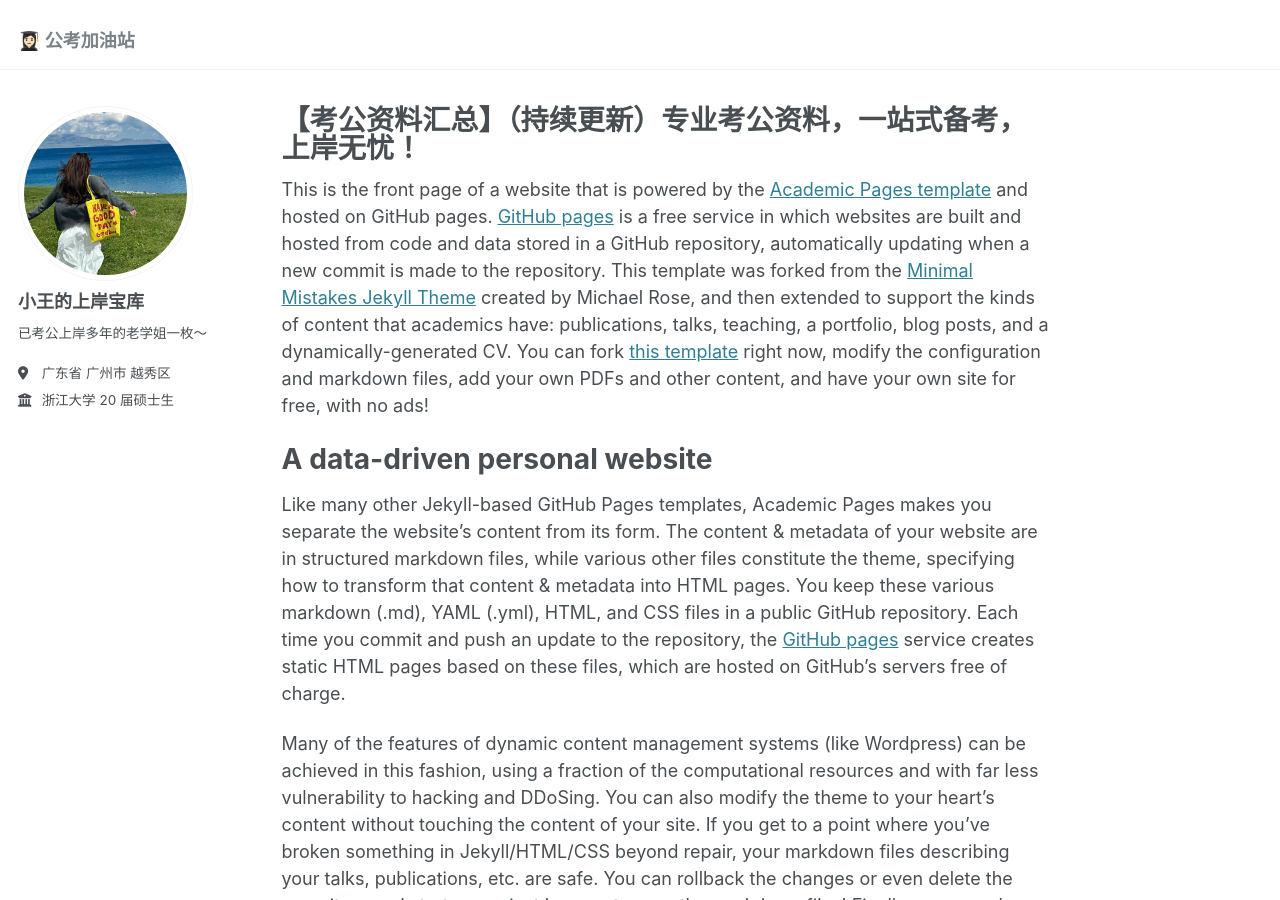
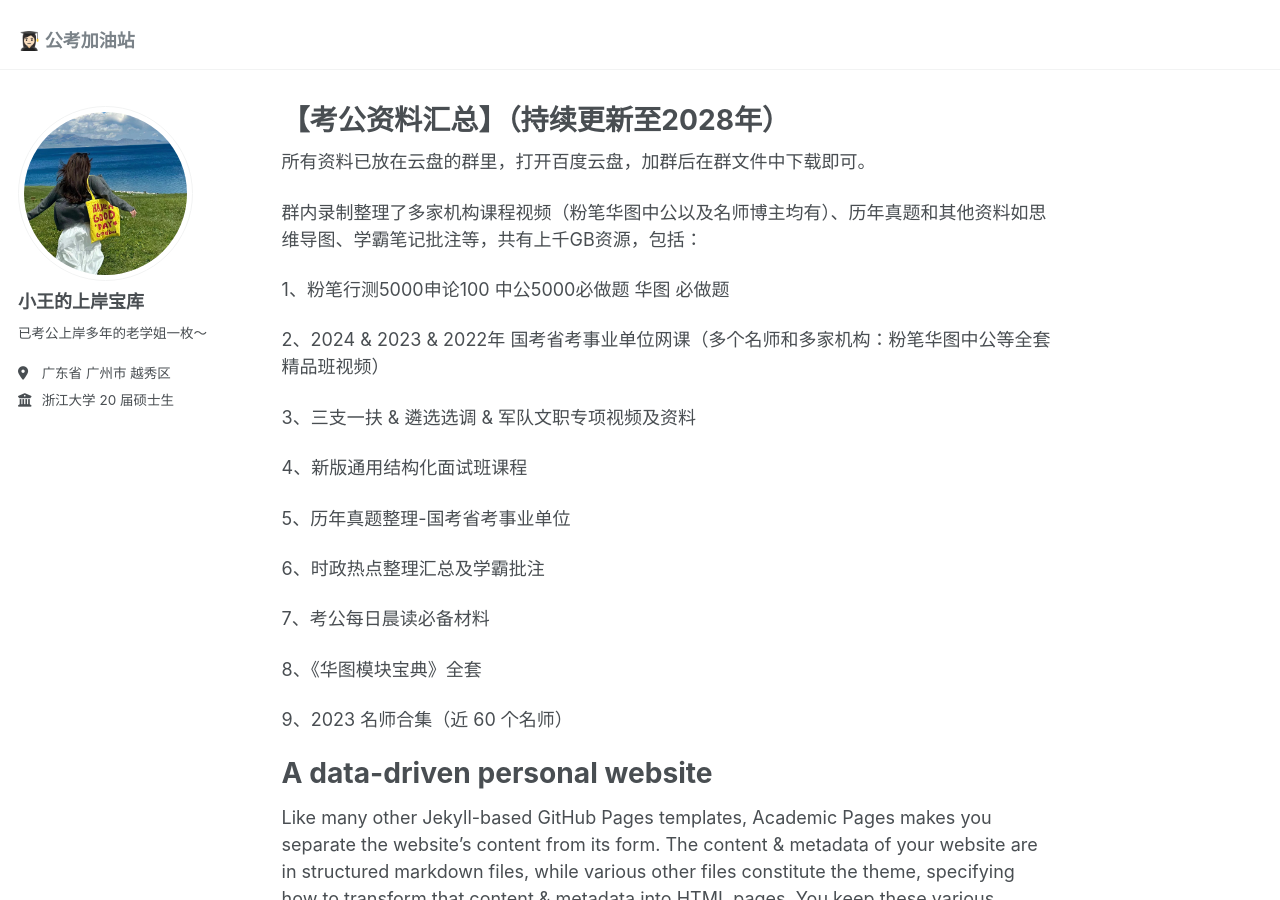
Before and after one commit to KnowledgeStoreVIP/GkStoreVIP.github.io, a Jekyll site: the page built from _pages/about.md, in a window 1280 px wide and 900 px high. Built offline with Jekyll 4.4.1, drawn with Linux system fonts in a browser that asks for light colours.

Commit message:
Update about.md

```diff
--- a/_pages/about.md
+++ b/_pages/about.md
@@ -1,13 +1,33 @@
 ---
 permalink: /
-title: "【考公资料汇总】（持续更新）专业考公资料，一站式备考，上岸无忧！"
+title: "【考公资料汇总】（持续更新至2028年）"
 author_profile: true
 redirect_from:
   - /about/
   - /about.html
 ---
 
-This is the front page of a website that is powered by the [Academic Pages template](https://github.com/academicpages/academicpages.github.io) and hosted on GitHub pages. [GitHub pages](https://pages.github.com) is a free service in which websites are built and hosted from code and data stored in a GitHub repository, automatically updating when a new commit is made to the repository. This template was forked from the [Minimal Mistakes Jekyll Theme](https://mmistakes.github.io/minimal-mistakes/) created by Michael Rose, and then extended to support the kinds of content that academics have: publications, talks, teaching, a portfolio, blog posts, and a dynamically-generated CV. You can fork [this template](https://github.com/academicpages/academicpages.github.io) right now, modify the configuration and markdown files, add your own PDFs and other content, and have your own site for free, with no ads!
+所有资料已放在云盘的群里，打开百度云盘，加群后在群文件中下载即可。
+
+群内录制整理了多家机构课程视频（粉笔华图中公以及名师博主均有）、历年真题和其他资料如思维导图、学霸笔记批注等，共有上千GB资源，包括：
+
+1、粉笔行测5000申论100 中公5000必做题 华图 必做题
+
+2、2024 & 2023 & 2022年 国考省考事业单位网课（多个名师和多家机构：粉笔华图中公等全套精品班视频）
+
+3、三支一扶 & 遴选选调 & 军队文职专项视频及资料
+
+4、新版通用结构化面试班课程
+
+5、历年真题整理-国考省考事业单位
+
+6、时政热点整理汇总及学霸批注
+
+7、考公每日晨读必备材料
+
+8、《华图模块宝典》全套
+
+9、2023 名师合集（近 60 个名师）
 
 A data-driven personal website
 ======
```
